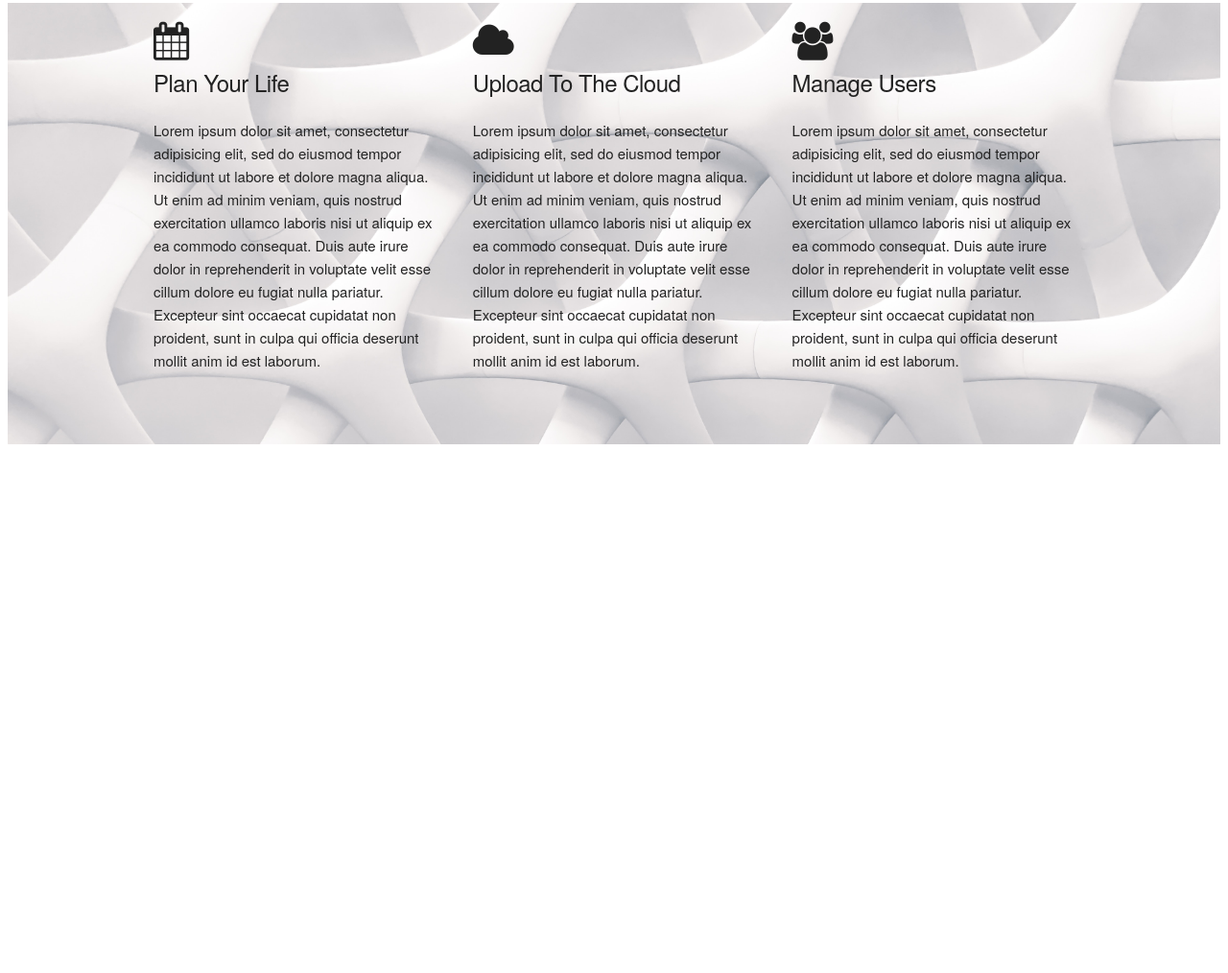
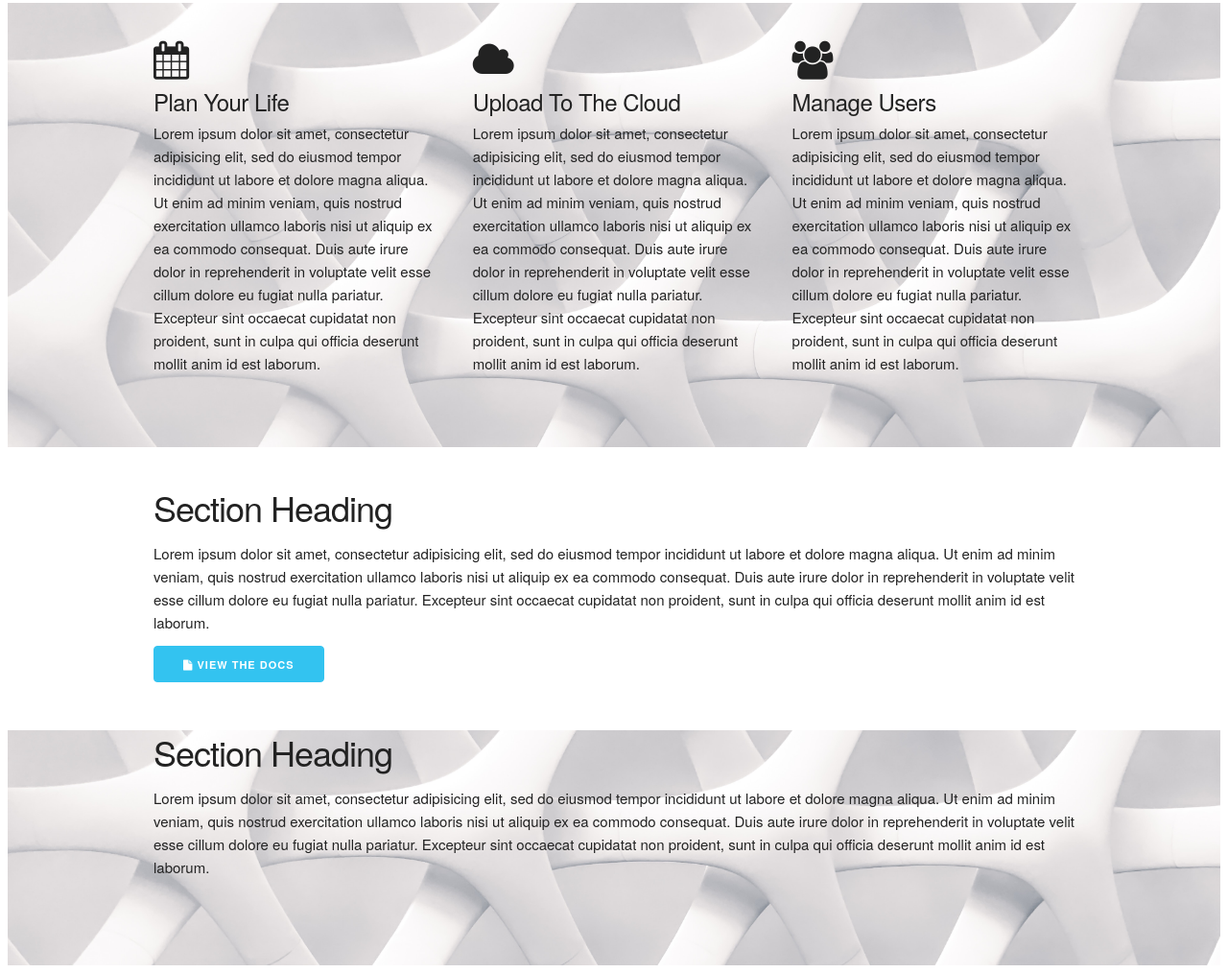
Before and after one commit to karabayse/skeleton-css, a plain HTML site: page landing/index.html in a window 1280 px wide. Shown: the part 467-1481 px from the top of the page at 96% size. Before the commit the page ends 938 px from the top, so only its background shows below. Drawn offline with nearby package versions, Linux system fonts and the light colour scheme.

Commit message:
added additional section

```diff
--- a/landing/index.html
+++ b/landing/index.html
@@ -50,5 +50,30 @@
         </div>
       </div>
     </section>
+
+    <!-- SECTION B -->
+    <section class="section-b">
+      <div class="container">
+        <h3 class="section-heading">Section Heading</h3>
+        <p class="section-description">
+          Lorem ipsum dolor sit amet, consectetur adipisicing elit, sed do eiusmod tempor incididunt ut labore et dolore magna aliqua. Ut enim ad minim veniam, quis nostrud exercitation ullamco laboris nisi ut aliquip ex ea commodo consequat. Duis aute irure dolor in reprehenderit in voluptate velit esse cillum dolore eu fugiat nulla pariatur. Excepteur sint occaecat cupidatat non proident, sunt in culpa qui officia deserunt mollit anim id est laborum.
+        </p>
+        <a href="#" class="button button-primary">
+          <i class="fa fa-file"></i>
+          View The Docs
+        </a>
+      </div>
+    </section>
+
+    <!-- SECTION C -->
+    <section class="section-c">
+      <div class="container">
+        <h3 class="section-heading">Section Heading</h3>
+        <p class="section-description">
+          Lorem ipsum dolor sit amet, consectetur adipisicing elit, sed do eiusmod tempor incididunt ut labore et dolore magna aliqua. Ut enim ad minim veniam, quis nostrud exercitation ullamco laboris nisi ut aliquip ex ea commodo consequat. Duis aute irure dolor in reprehenderit in voluptate velit esse cillum dolore eu fugiat nulla pariatur. Excepteur sint occaecat cupidatat non proident, sunt in culpa qui officia deserunt mollit anim id est laborum.
+        </p>
+      </div>
+    </section>
+
   </body>
 </html>
--- a/landing/styles.css
+++ b/landing/styles.css
@@ -24,5 +24,25 @@
 .section-a .fa {
   font-size: 40px;
   margin-bottom: .5rem;
-  margin-top: 2rem;
+  margin-top: 4rem;
 }
+
+.section-a h5 {
+  margin-bottom: .3rem;
+}
+
+.section-b {
+  margin-top: 4rem;
+  margin-bottom: 4rem;
+}
+
+.section-c {
+  background-image: url('images/pattern.jpg');
+  background-size: cover;
+  margin-top: 4rem;
+  padding-bottom: 5rem;
+}
+
+.section-c .section-description {
+  margin-bottom: 4rem;
+}
```
